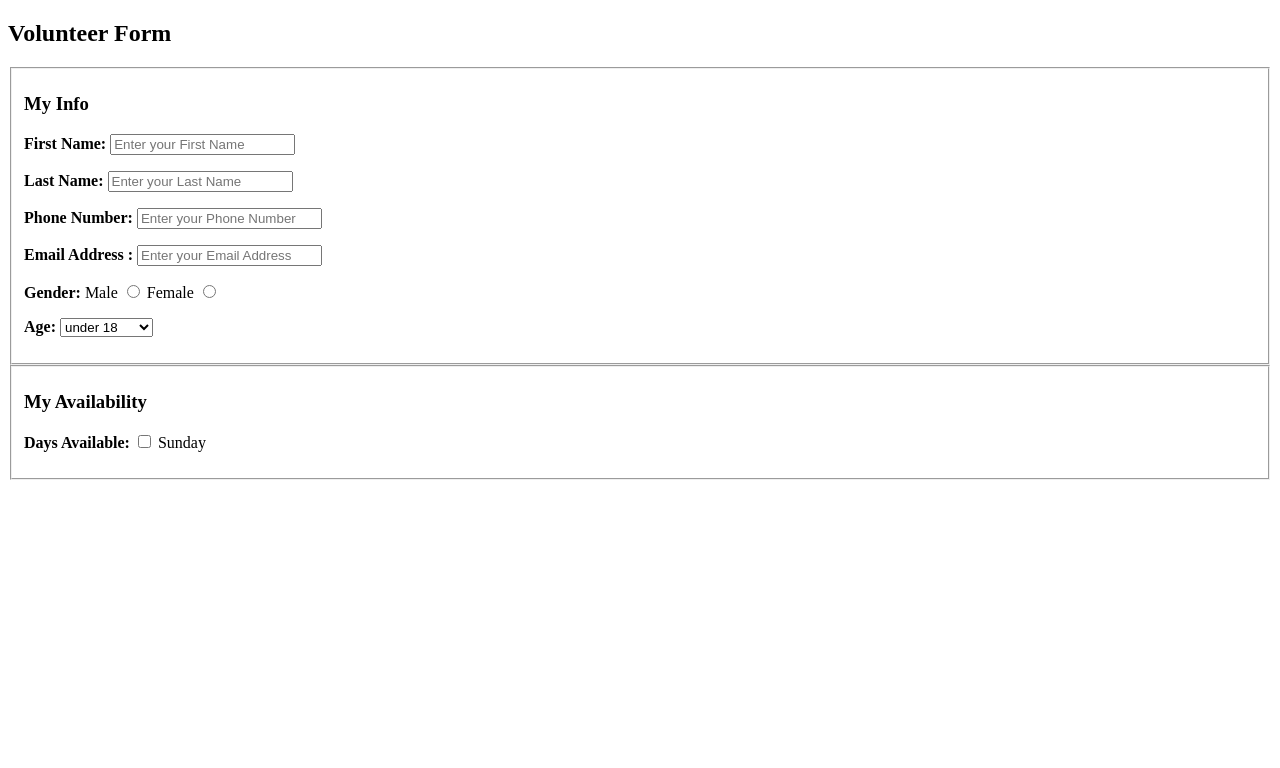
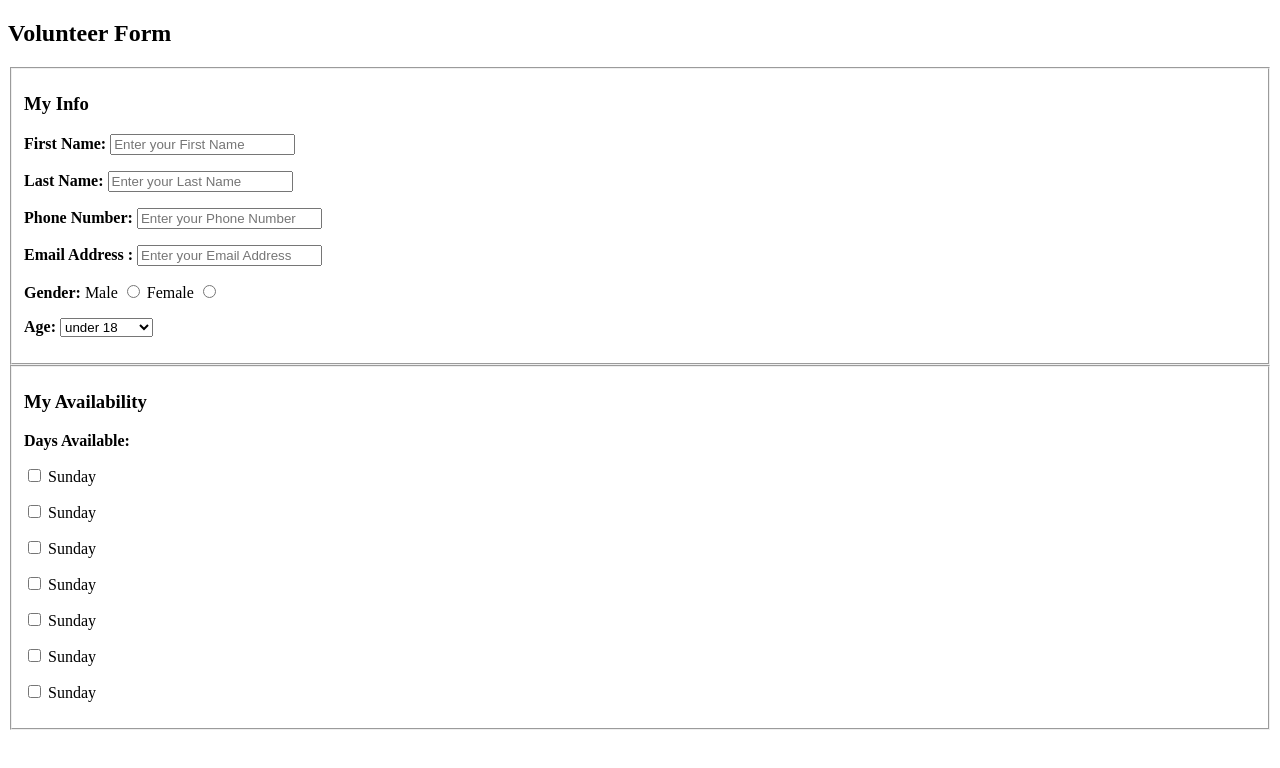
Before and after one commit to huddin/ITMD-Lab4, a plain HTML site: page index.html in a window 1280 px wide. Drawn offline with Linux system fonts and the light colour scheme.

Commit message:
checkboxes moved in separate p tags for visual purposes

```diff
--- a/index.html
+++ b/index.html
@@ -78,12 +78,51 @@
           <strong>
             Days Available:
           </strong>
-          <label>
-            <input type= "checkbox" name= "available_field[]" value= "Sunday">
-            Sunday
-          </label>
         </label>
       </p>
+      <p>
+        <label>
+          <input type="checkbox" name="available_field[]" value="Sunday">
+          Sunday
+        </label>
+      </p>
+      <p>
+        <label>
+          <input type="checkbox" name="available_field[]" value="Sunday">
+          Sunday
+        </label>
+      </p>
+      <p>
+        <label>
+          <input type="checkbox" name="available_field[]" value="Sunday">
+          Sunday
+        </label>
+      </p>
+      <p>
+        <label>
+          <input type="checkbox" name="available_field[]" value="Sunday">
+          Sunday
+        </label>
+      </p>
+      <p>
+        <label>
+          <input type="checkbox" name="available_field[]" value="Sunday">
+          Sunday
+        </label>
+      </p>
+      <p>
+        <label>
+          <input type="checkbox" name="available_field[]" value="Sunday">
+          Sunday
+        </label>
+      </p>
+      <p>
+        <label>
+          <input type="checkbox" name="available_field[]" value="Sunday">
+          Sunday
+        </label>
+      </p>
+      <p>
     </fieldset>
   </form>
 
```
